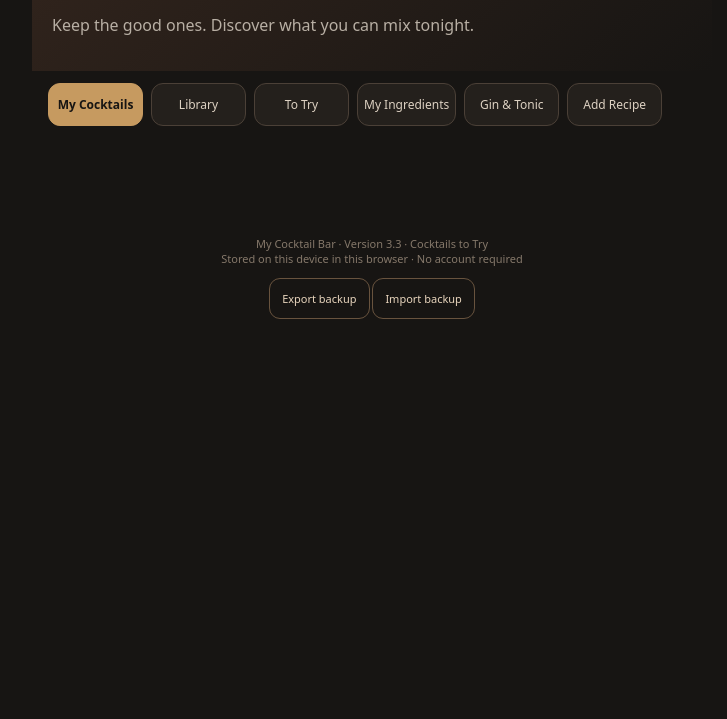
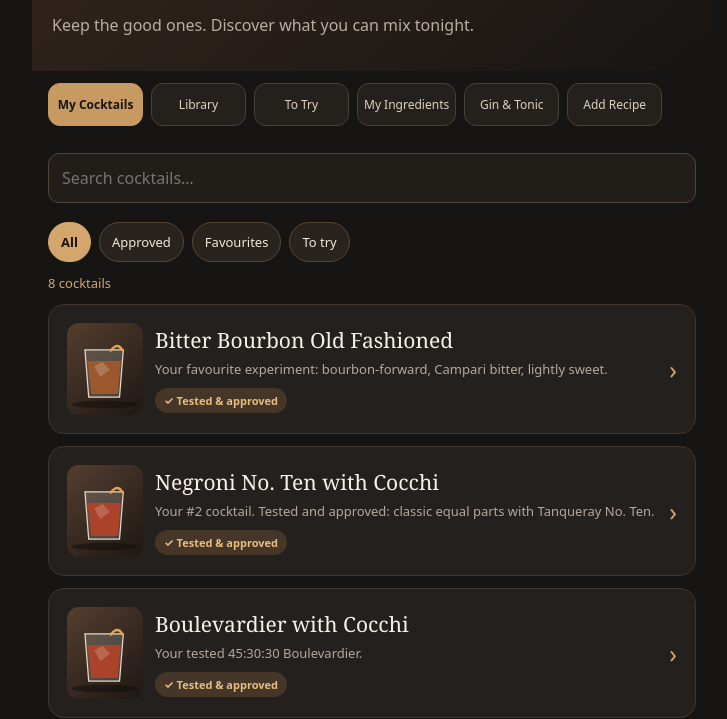
Before and after one commit to rolf69x-droid/my-cocktail-bar, a plain HTML site: page index.html in a window 1280 px wide. Shown: the part 101-820 px from the top of the page, without its empty margins (268-995 px from the left). Drawn offline with Linux system fonts and the light colour scheme.

Commit message:
Add files via upload

```diff
--- a/index.html
+++ b/index.html
@@ -23,7 +23,7 @@ const toTry=[
 {id:'try-presidente',name:'El Presidente',category:'Rum',note:'Elegant Cuban-style rum cocktail; the classic uses blanc vermouth, but dry vermouth can work.',ingredients:[['Cuban rum','45 ml'],['Dry vermouth','20 ml'],['Orange curaçao','10 ml'],['Grenadine','5 ml']],steps:['Stir with ice until chilled.','Strain into a coupe and garnish with orange peel.']},
 {id:'try-gaudin',name:'Lucien Gaudin',category:'Gin',note:'A citrusy, more complex Negroni relative.',ingredients:[['Gin','45 ml'],['Campari','15 ml'],['Dry vermouth','15 ml'],['Orange liqueur','15 ml']],steps:['Stir with ice until chilled.','Strain into a chilled coupe.']}
 ];
-let tryRatings=get('cocktail_try_ratings_v33',{});
+let tryRatings;
 function drinkImage(r){
  const name=r.name.toLowerCase();
  const tall=/collins|mojito|mule|spritz|americano|tonic|paloma|sunrise|fizz|bloody|colada|bellini|mimosa/.test(name);
@@ -52,6 +52,7 @@ function renderTryDetail(id){
 const aliases={'Tanqueray No. Ten':['Tanqueray No. Ten'], 'Gin':['Gin','Tanqueray No. Ten','Monkey 47','Bobby’s Gin','Tanqueray Sevilla','Amuerte Gin','Seven Oaks Gin'], 'Jim Beam bourbon':['Jim Beam bourbon','Jack Daniel’s','Other bourbon or whisky'],'Sweet red vermouth':['Sweet red vermouth','Cocchi Vermouth di Torino Rosso'],'Cocchi Vermouth di Torino Rosso':['Cocchi Vermouth di Torino Rosso','Sweet red vermouth']};
 const defaults=['Jim Beam bourbon','Jack Daniel’s','Gin','Tanqueray No. Ten','Monkey 47','Campari','Cocchi Vermouth di Torino Rosso','Simple syrup','Angostura bitters','Tonic water','Coke','Ice','Orange','Lemon','Soda water','Sweet red vermouth','Dry vermouth','Mint','Aperol','Amaro Nonino','Absinthe','Peychaud’s bitters'];
 const get=(k,f)=>{try{let v=JSON.parse(localStorage.getItem(k));return v??f}catch{return f}};const save=(k,v)=>{try{localStorage.setItem(k,JSON.stringify(v))}catch{alert('Your browser could not save changes.')}};
+tryRatings=get('cocktail_try_ratings_v33',{});
 const ginSeed=['Tanqueray No. Ten','Monkey 47','Tanqueray Sevilla','Bobby’s Gin','Amuerte Gin','Seven Oaks Gin','London Dry Gin'];
 const tonicSeed=['Schweppes Indian Tonic','Schweppes Zero Tonic','Fever-Tree Mediterranean Tonic','Fever-Tree Indian Tonic','Fever-Tree Refreshingly Light Tonic'];
 let gins=get('cocktail_gins_v3',ginSeed),tonics=get('cocktail_tonics_v3',tonicSeed),pairings=get('cocktail_pairings_v3',[]),gntMode='gin',gntSelected=null;
--- a/sw.js
+++ b/sw.js
@@ -1 +1 @@
-const CACHE='cocktail-bar-v3-3';const ASSETS=['./','./index.html','./manifest.webmanifest','./icon-192.png','./icon-512.png'];self.addEventListener('install',e=>{e.waitUntil(caches.open(CACHE).then(c=>c.addAll(ASSETS)));self.skipWaiting()});self.addEventListener('activate',e=>{e.waitUntil(caches.keys().then(keys=>Promise.all(keys.filter(k=>k!==CACHE).map(k=>caches.delete(k)))));self.clients.claim()});self.addEventListener('fetch',e=>{if(e.request.method!=='GET')return;e.respondWith(fetch(e.request).then(r=>{if(r.ok&&new URL(e.request.url).origin===self.location.origin){const copy=r.clone();caches.open(CACHE).then(c=>c.put(e.request,copy))}return r}).catch(()=>caches.match(e.request)))})
+const CACHE='cocktail-bar-v3-3-1';const ASSETS=['./','./index.html','./manifest.webmanifest','./icon-192.png','./icon-512.png'];self.addEventListener('install',e=>{e.waitUntil(caches.open(CACHE).then(c=>c.addAll(ASSETS)));self.skipWaiting()});self.addEventListener('activate',e=>{e.waitUntil(caches.keys().then(keys=>Promise.all(keys.filter(k=>k!==CACHE).map(k=>caches.delete(k)))));self.clients.claim()});self.addEventListener('fetch',e=>{if(e.request.method!=='GET')return;e.respondWith(fetch(e.request).then(r=>{if(r.ok&&new URL(e.request.url).origin===self.location.origin){const copy=r.clone();caches.open(CACHE).then(c=>c.put(e.request,copy))}return r}).catch(()=>caches.match(e.request)))})
```
